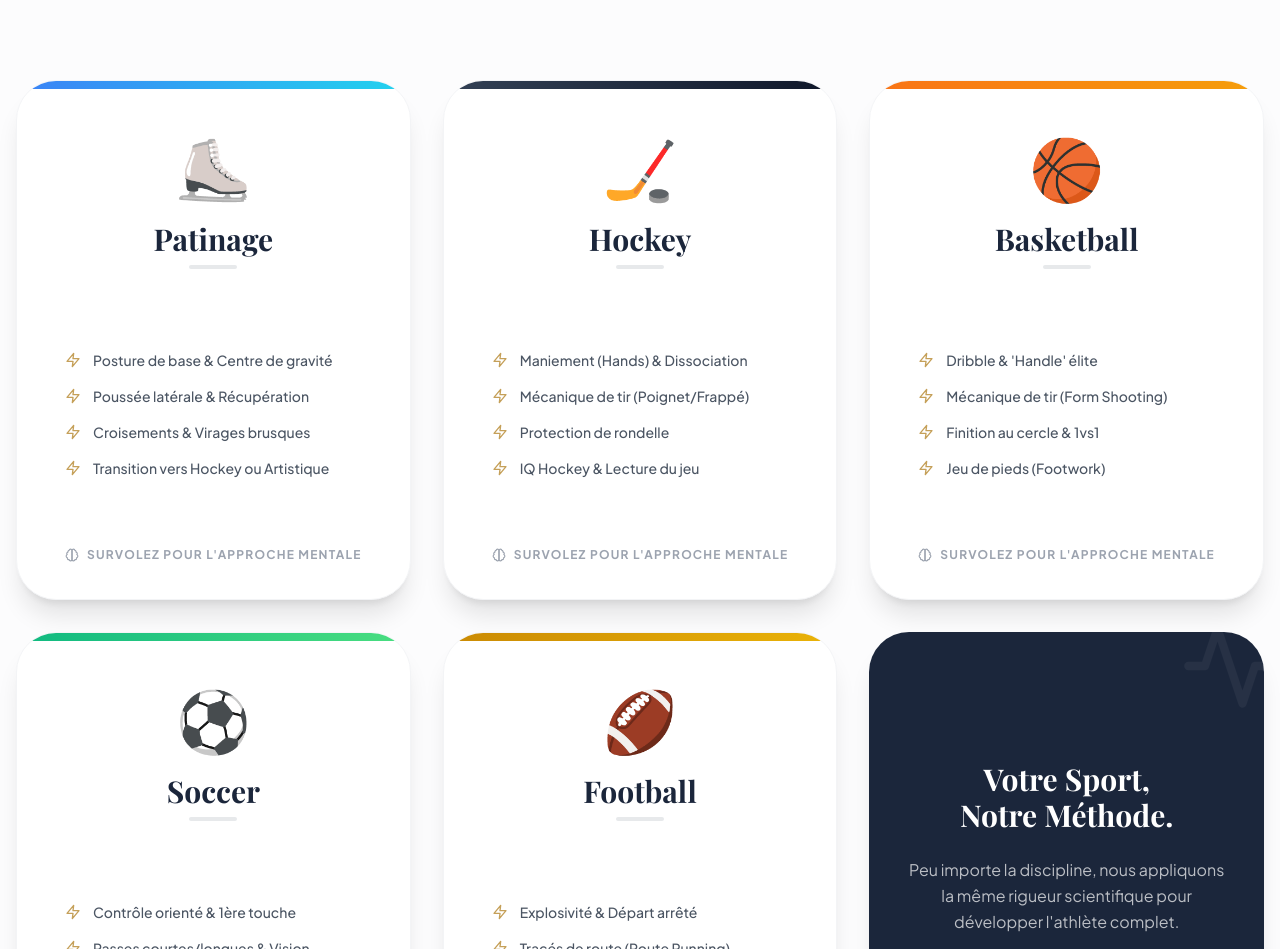
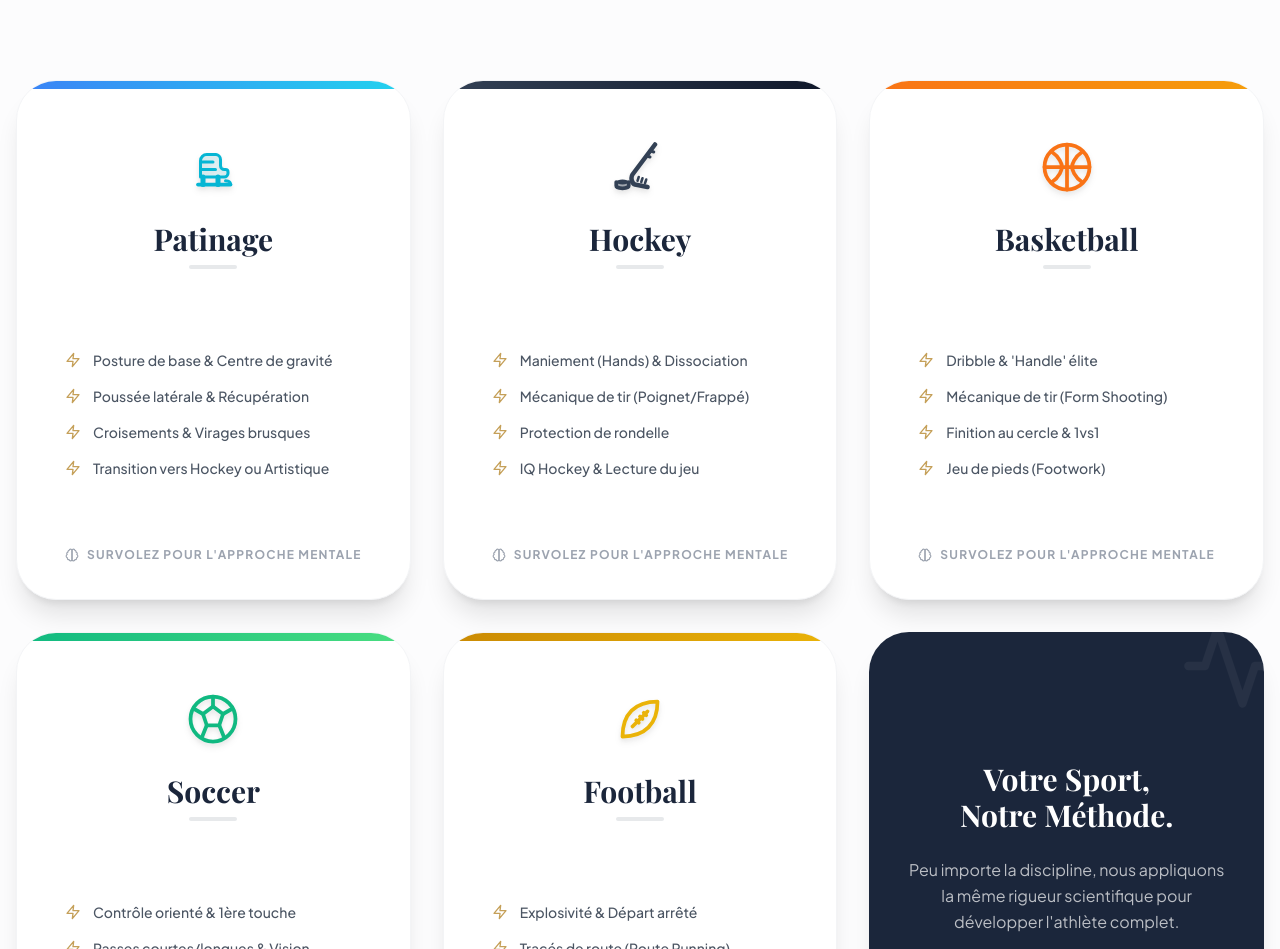
Before and after one commit to lyliancelma643-ai/ThriveSportPsychologiePositive, a React (Vite) app: page /sport in a window 1280 px wide. Shown: the part 300-1249 px from the top of the page. Built offline with nearby package versions, Linux system fonts and the light colour scheme; a web font is replaced by a local one.

Commit message:
feat(design): Remplacement des emojis par des icones premium (Lucide & SVG)

```diff
--- a/src/components/home/Hero.jsx
+++ b/src/components/home/Hero.jsx
@@ -1,6 +1,6 @@
 import React from 'react';
 import { useNavigate } from 'react-router-dom';
-import { ChevronRight } from 'lucide-react';
+import { ChevronRight, TrendingUp, Lightbulb, BookOpen, GraduationCap, SmilePlus } from 'lucide-react';
 import heroVisual from '../../assets/Design sans titre.png';
 
 const Hero = ({ setBookingStep }) => {
@@ -50,8 +50,8 @@ const Hero = ({ setBookingStep }) => {
                         {/* Badge 1 (Bottom Left) - Resultat Prouve */}
                         <div className="absolute -bottom-4 -left-16 animate-float-slow z-30">
                             <div className="bg-white/90 backdrop-blur-xl p-4 rounded-3xl shadow-2xl shadow-blue-900/10 border border-white/40 flex items-center gap-3 hover:scale-105 transition-all duration-500 cursor-default group">
-                                <div className="bg-gradient-to-br from-green-50 to-green-100 p-2.5 rounded-2xl text-green-600 shadow-inner group-hover:scale-110 transition-transform">
-                                    <span className="text-lg">✓</span>
+                                <div className="bg-gradient-to-br from-green-50 to-green-100 p-2.5 rounded-2xl text-green-600 shadow-inner group-hover:scale-110 transition-transform flex items-center justify-center">
+                                    <TrendingUp size={24} />
                                 </div>
                                 <div>
                                     <div className="text-[10px] text-gray-500 font-bold uppercase tracking-widest mb-0.5">Résultat prouvé</div>
@@ -63,8 +63,8 @@ const Hero = ({ setBookingStep }) => {
                         {/* Badge 2 (Top Right) - Potentiel */}
                         <div className="absolute top-8 -right-16 animate-float-reverse lg:block hidden z-20">
                             <div className="bg-white/80 backdrop-blur-lg p-3 rounded-2xl shadow-xl shadow-amber-900/5 border border-white/50 flex items-center gap-3 hover:scale-105 transition-all duration-500 cursor-default">
-                                <div className="bg-gradient-to-br from-amber-50 to-amber-100 p-2 rounded-xl text-amber-600 shadow-sm">
-                                    <span className="text-base">💡</span>
+                                <div className="bg-gradient-to-br from-amber-50 to-amber-100 p-2 rounded-xl text-amber-600 shadow-sm flex items-center justify-center">
+                                    <Lightbulb size={20} />
                                 </div>
                                 <div>
                                     <div className="text-[9px] text-gray-400 font-bold uppercase tracking-wider">Potentiel</div>
@@ -76,8 +76,8 @@ const Hero = ({ setBookingStep }) => {
                         {/* Badge 3 (Middle Right) - Rigueur */}
                         <div className="absolute top-1/2 -right-24 transform -translate-y-1/2 animate-float-slower lg:block hidden z-20">
                             <div className="bg-white/80 backdrop-blur-lg p-3 rounded-2xl shadow-xl shadow-blue-900/5 border border-white/50 flex items-center gap-3 hover:scale-105 transition-all duration-500 cursor-default delay-100">
-                                <div className="bg-gradient-to-br from-blue-50 to-blue-100 p-2 rounded-xl text-blue-500 shadow-sm">
-                                    <span className="text-base">📚</span>
+                                <div className="bg-gradient-to-br from-blue-50 to-blue-100 p-2 rounded-xl text-blue-500 shadow-sm flex items-center justify-center">
+                                    <BookOpen size={20} />
                                 </div>
                                 <div>
                                     <div className="text-[9px] text-gray-400 font-bold uppercase tracking-wider">Rigueur</div>
@@ -89,8 +89,8 @@ const Hero = ({ setBookingStep }) => {
                         {/* Badge 4 (Top Left) - Ecole */}
                         <div className="absolute top-12 -left-20 animate-float lg:block hidden z-20">
                             <div className="bg-white/80 backdrop-blur-lg p-3 rounded-2xl shadow-xl shadow-purple-900/5 border border-white/50 flex items-center gap-3 hover:scale-105 transition-all duration-500 cursor-default delay-75">
-                                <div className="bg-gradient-to-br from-purple-50 to-purple-100 p-2 rounded-xl text-purple-500 shadow-sm">
-                                    <span className="text-base">🎓</span>
+                                <div className="bg-gradient-to-br from-purple-50 to-purple-100 p-2 rounded-xl text-purple-500 shadow-sm flex items-center justify-center">
+                                    <GraduationCap size={20} />
                                 </div>
                                 <div>
                                     <div className="text-[9px] text-gray-400 font-bold uppercase tracking-wider">École</div>
@@ -102,8 +102,8 @@ const Hero = ({ setBookingStep }) => {
                         {/* Badge 5 (Bottom Right) - Bien-etre */}
                         <div className="absolute bottom-12 -right-12 animate-float-delayed lg:block hidden z-30">
                             <div className="bg-white/80 backdrop-blur-lg p-3 rounded-2xl shadow-xl shadow-teal-900/5 border border-white/50 flex items-center gap-3 hover:scale-105 transition-all duration-500 cursor-default delay-150">
-                                <div className="bg-gradient-to-br from-teal-50 to-teal-100 p-2 rounded-xl text-teal-500 shadow-sm">
-                                    <span className="text-base">😌</span>
+                                <div className="bg-gradient-to-br from-teal-50 to-teal-100 p-2 rounded-xl text-teal-500 shadow-sm flex items-center justify-center">
+                                    <SmilePlus size={20} />
                                 </div>
                                 <div>
                                     <div className="text-[9px] text-gray-400 font-bold uppercase tracking-wider">Bien-être</div>
--- /dev/null
+++ b/src/components/icons/PremiumSportsIcons.jsx
@@ -0,0 +1,78 @@
+import React from 'react';
+
+const svgProps = {
+    width: "1em",
+    height: "1em",
+    viewBox: "0 0 24 24",
+    fill: "none",
+    stroke: "currentColor",
+    strokeWidth: "1.5",
+    strokeLinecap: "round",
+    strokeLinejoin: "round"
+};
+
+export const PatinageIcon = ({ className }) => (
+    <svg className={className} {...svgProps} strokeWidth="1.2">
+        {/* Ice Skate Boot Details */}
+        <path d="M7 16V9.5C7 8.11929 8.11929 7 9.5 7H13C14.1046 7 15 7.89543 15 9V11.5C15 12.3284 15.6716 13 16.5 13H17C17.5523 13 18 13.4477 18 14V14.5C18 15.3284 17.3284 16 16.5 16H7Z" fill="currentColor" fillOpacity="0.1" />
+        <path d="M10 7H13" />
+        <path d="M7 10H12" />
+        <path d="M7 13H13" />
+        {/* Blade details */}
+        <path d="M6 19H19" strokeWidth="1.5" />
+        <path d="M19 19C19 17.5 17 17.5 17 17.5" />
+        <path d="M8 16V19" strokeWidth="2" />
+        <path d="M14 16V19" strokeWidth="2" />
+    </svg>
+);
+
+export const HockeyIcon = ({ className }) => (
+    <svg className={className} {...svgProps} strokeWidth="1.2">
+        {/* Hockey Stick */}
+        <path d="M18 3L9 15C8.3 16 8.5 18.5 10 19L15 20" strokeWidth="1.8" strokeLinecap="round" strokeLinejoin="round" />
+
+        {/* Tape on blade */}
+        <path d="M14 18.5L14.5 17" strokeWidth="1" />
+        <path d="M12.5 18L13 16.5" strokeWidth="1" />
+        <path d="M11 17.5L11.5 16" strokeWidth="1" />
+
+        {/* Tape on handle */}
+        <path d="M16 5.5L17.5 6" strokeWidth="1.2" />
+        <path d="M14.5 7.5L16 8" strokeWidth="1.2" />
+
+        {/* 3D Puck */}
+        <ellipse cx="5" cy="18" rx="2.5" ry="1" fill="currentColor" stroke="none" />
+        <path d="M2.5 18V19.5C2.5 20.0523 3.61929 20.5 5 20.5C6.38071 20.5 7.5 20.0523 7.5 19.5V18" stroke="currentColor" strokeWidth="1.5" fill="none" />
+        <path d="M2.5 18V19.5C2.5 20.0523 3.61929 20.5 5 20.5C6.38071 20.5 7.5 20.0523 7.5 19.5V18" stroke="none" fill="currentColor" fillOpacity="0.4" />
+    </svg>
+);
+
+export const BasketballIcon = ({ className }) => (
+    <svg className={className} {...svgProps}>
+        <circle cx="12" cy="12" r="9" />
+        <path d="M12 3V21M3 12H21" />
+        <path d="M6 6C9 8 10 11 10 12C10 13 9 16 6 18" />
+        <path d="M18 6C15 8 14 11 14 12C14 13 15 16 18 18" />
+    </svg>
+);
+
+export const SoccerIcon = ({ className }) => (
+    <svg className={className} {...svgProps}>
+        <circle cx="12" cy="12" r="9" />
+        {/* Pentagon */}
+        <path d="M12 7L16 10L14.5 14.5H9.5L8 10L12 7Z" />
+        {/* Lines connecting to edges */}
+        <path d="M12 3V7M16 10L19.5 8M14.5 14.5L16.5 19.5M9.5 14.5L7.5 19.5M8 10L4.5 8" />
+    </svg>
+);
+
+export const FootballIcon = ({ className }) => (
+    <svg className={className} {...svgProps}>
+        {/* American Football Shape */}
+        <path d="M5 19C5 10 10 5 19 5C19 14 14 19 5 19Z" />
+        {/* Laces */}
+        <path d="M9 15L15 9" />
+        {/* Crosses */}
+        <path d="M10.5 12.5L11.5 13.5M12 11L13 12M13.5 9.5L14.5 10.5" />
+    </svg>
+);
--- a/src/data/sports.js
+++ b/src/data/sports.jsx
@@ -1,8 +1,11 @@
+import React from 'react';
+import { PatinageIcon, HockeyIcon, BasketballIcon, SoccerIcon, FootballIcon } from '../components/icons/PremiumSportsIcons';
+
 export const SPORTS_DATA = [
     {
         id: 'patinage',
         name: "Patinage",
-        icon: "⛸️",
+        icon: <PatinageIcon className="mx-auto text-cyan-500 drop-shadow-md" />,
         color: "from-blue-500 to-cyan-400",
         lightColor: "bg-blue-50 border-blue-100",
         techDetails: [
@@ -19,7 +22,7 @@ export const SPORTS_DATA = [
     {
         id: 'hockey',
         name: "Hockey",
-        icon: "🏒",
+        icon: <HockeyIcon className="mx-auto text-slate-700 drop-shadow-md" />,
         color: "from-slate-700 to-slate-900",
         lightColor: "bg-slate-50 border-slate-100",
         techDetails: [
@@ -36,7 +39,7 @@ export const SPORTS_DATA = [
     {
         id: 'basket',
         name: "Basketball",
-        icon: "🏀",
+        icon: <BasketballIcon className="mx-auto text-orange-500 drop-shadow-md" />,
         color: "from-orange-500 to-amber-500",
         lightColor: "bg-orange-50 border-orange-100",
         techDetails: [
@@ -53,7 +56,7 @@ export const SPORTS_DATA = [
     {
         id: 'soccer',
         name: "Soccer",
-        icon: "⚽",
+        icon: <SoccerIcon className="mx-auto text-emerald-500 drop-shadow-md" />,
         color: "from-emerald-500 to-green-400",
         lightColor: "bg-emerald-50 border-emerald-100",
         techDetails: [
@@ -70,7 +73,7 @@ export const SPORTS_DATA = [
     {
         id: 'football',
         name: "Football",
-        icon: "🏈",
+        icon: <FootballIcon className="mx-auto text-yellow-500 drop-shadow-md" />,
         color: "from-yellow-600 to-yellow-500",
         lightColor: "bg-yellow-50 border-yellow-100",
         techDetails: [
```
